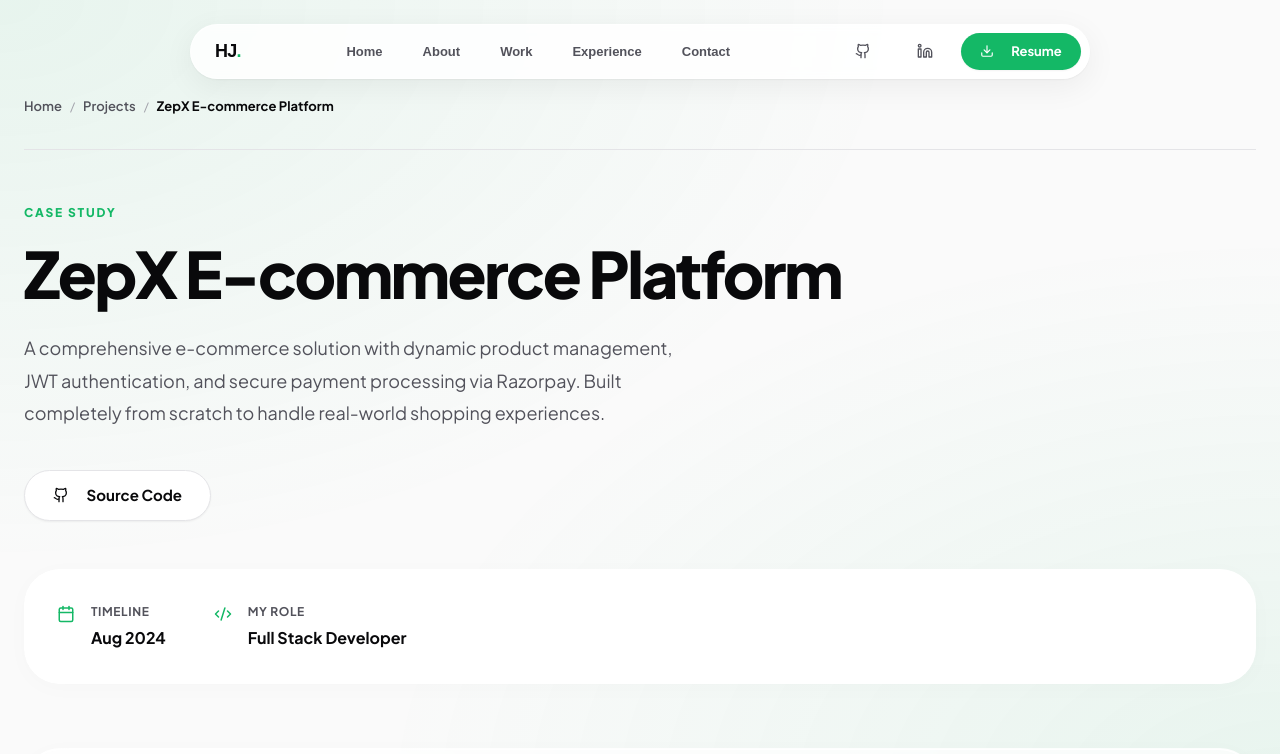
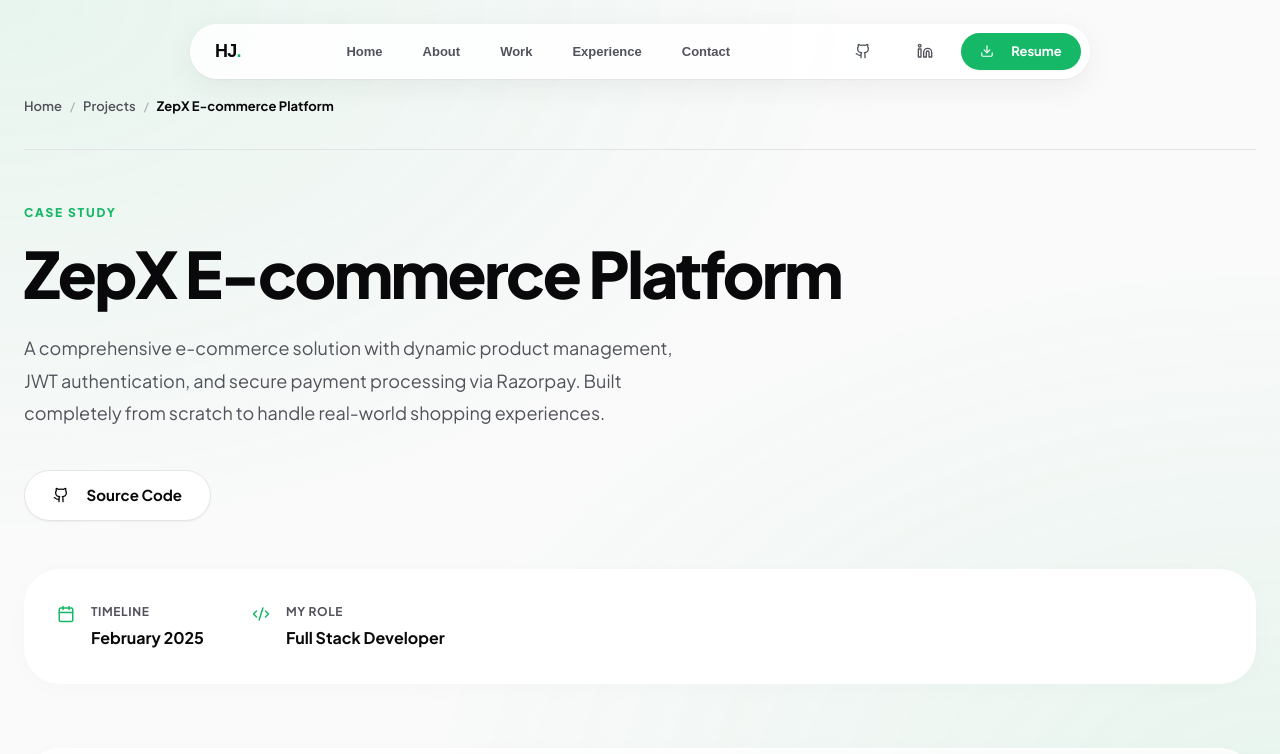
Before and after one commit to hammad04x/portfolio, a React (Vite) app: page /projects/ecommerce-website in a window 1280 px wide. Shown: the top 754 px of the page. Built offline with nearby package versions, Linux system fonts and the light colour scheme.

Commit message:
Changes in project details section

```diff
--- a/src/pages/ProjectDetail.jsx
+++ b/src/pages/ProjectDetail.jsx
@@ -77,7 +77,7 @@ const projectData = {
 
   "ecommerce-website": {
     title: "ZepX E-commerce Platform",
-    date: "Aug 2024",
+    date: "February 2025",
     role: "Full Stack Developer",
     description: "A comprehensive e-commerce solution with dynamic product management, JWT authentication, and secure payment processing via Razorpay. Built completely from scratch to handle real-world shopping experiences.",
     image: zepxImage,
```
